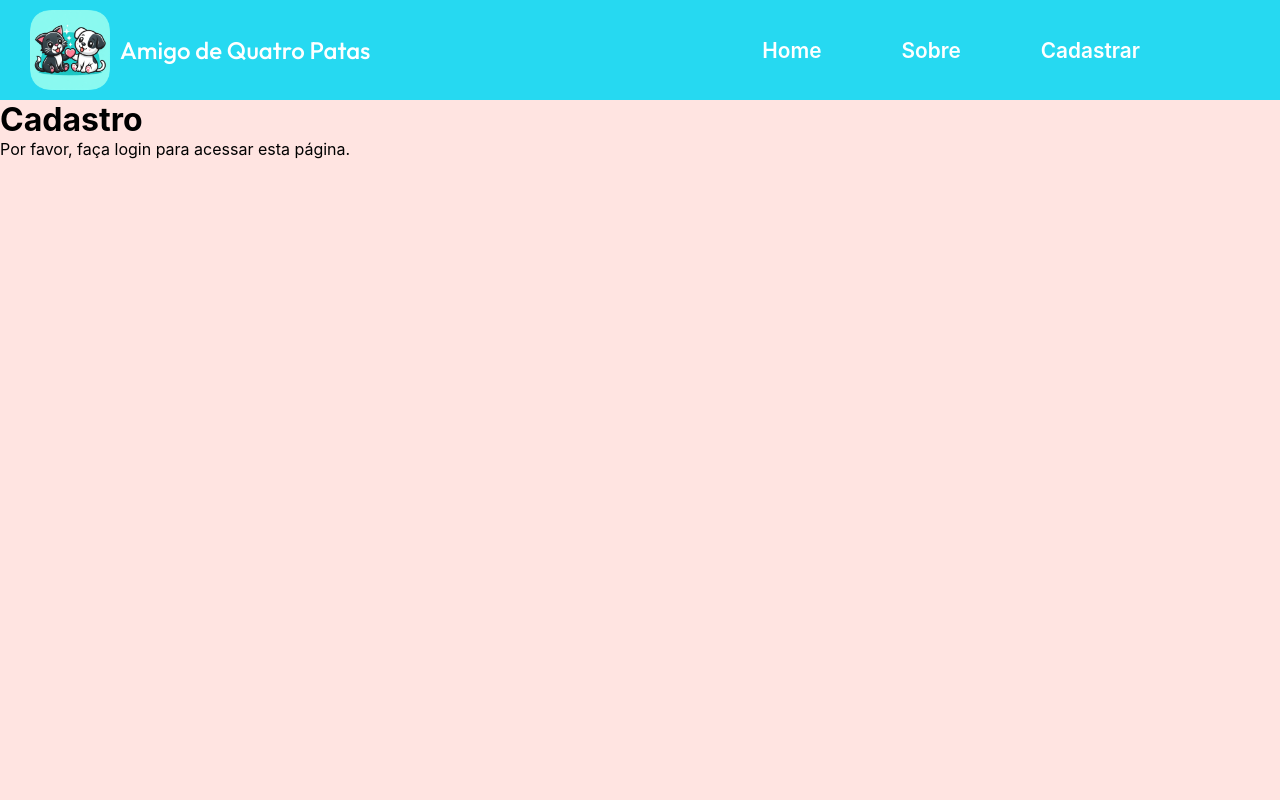
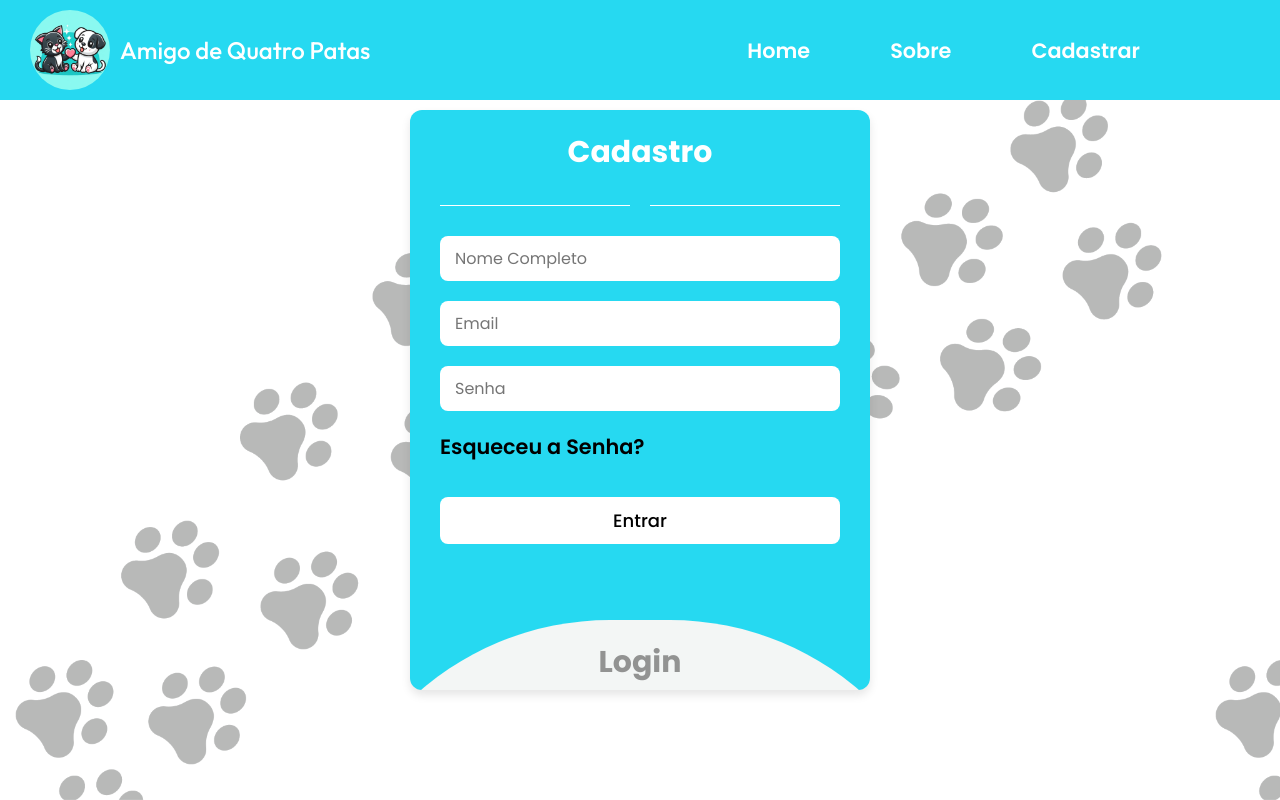
Before and after one commit to kawanlb/AltaPerformance-Web, a React (Create React App) app: page /cadastro in a window 1280 px wide. Built offline with nearby package versions, Linux system fonts and the light colour scheme.

Commit message:
tela de cadastro na develop

```diff
--- a/src/App.js
+++ b/src/App.js
@@ -2,7 +2,7 @@ import React from "react";
 import { BrowserRouter, Routes, Route } from "react-router-dom";
 import Layout from "./pages/Layout";
 import Home from "./pages/Home";
-import Cadastro from "./pages/Cadastro";
+import Cadastro from "./pages/LoginSignup";
 import Sobre from "./pages/Sobre";
 
 export default function App() {
--- a/src/pages/Cadastro.js
+++ /dev/null
@@ -1,12 +0,0 @@
-import React from 'react';
-
-const Cadastro = () => {
-  return (
-    <div>
-      <h1>Cadastro</h1>
-      <p>Por favor, faça login para acessar esta página.</p>
-    </div>
-  );
-};
-
-export default Cadastro;
--- a/src/pages/LoginSignup.js
+++ b/src/pages/LoginSignup.js
@@ -1,6 +1,6 @@
 //LoginSignup.js
 import React, { useEffect } from 'react';
-import './styles.css';
+import '../styles/loginsignup.css';
 
 function LoginSignup() {
   useEffect(() => {
@@ -27,6 +27,7 @@ function LoginSignup() {
   }, []);
 
   return (
+    <>
     <div>
       <div class="pawprints"></div>
     <div className="container">
@@ -68,6 +69,7 @@ function LoginSignup() {
       </div>
     </div>
   </div>
+  </>
   );
 }
 
--- a/src/styles/Layout.css
+++ b/src/styles/Layout.css
@@ -46,6 +46,7 @@
     width: 5rem;
     height: 5rem;
     margin-right: 10px;
+    border-radius: 2.5rem;
 }
 .titulo{
     font-family: 'Outfit';
--- a/src/styles/Sobre.css
+++ b/src/styles/Sobre.css
@@ -1,6 +1,3 @@
-body{
-    background-color: rgb(255, 228, 225);
-}
 .sobre-container {
     background-image: url('../../public/assets/images/background.jpg');
     background-size: cover; /* Para cobrir todo o container */
--- a/src/pages/styles.css
+++ b/src/styles/loginsignup.css
@@ -11,13 +11,7 @@ a{
     text-decoration: none;
 }
 
-body{
-    height: 100vh;
-    display: flex;
-    align-items: center;
-    justify-content: center;
-    background: #dedede;
-}
+
 .pawprints {
     background-image: url('../../src/assets/images/paw_prints_trail_across_screen(1).png');
     position: fixed;
@@ -33,13 +27,17 @@ body{
 
 .container{
     position: relative;
+    left: 50%;
+    transform: translateX(-50%);
+    top: 10px;
     width: 460px;
-    height: 610px;
+    height: 580px;
     border-radius: 12px;
     padding: 20px 30px 120px;
-    background: #07b9b3;
+    background: rgb(38, 217, 241);
     box-shadow: 0 5px 10px rgba(0, 0, 0, 0.1);
     overflow: hidden;
+
 }
 
 .login-section{
```
